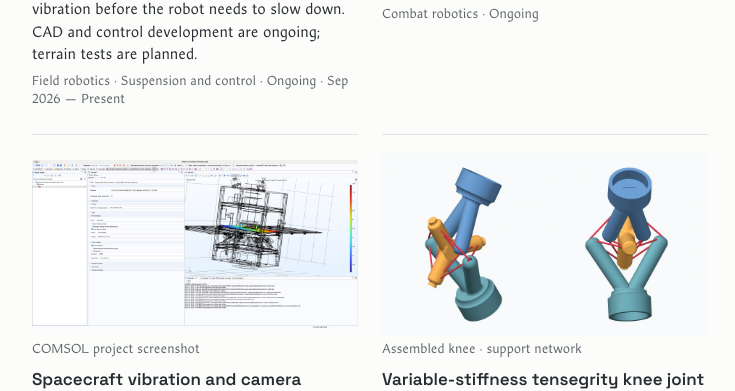
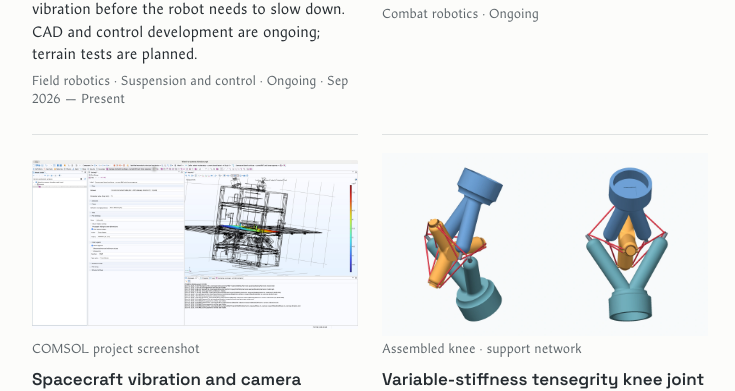
Before and after one commit to psmithul/portfolio, a Next.js app: page / in a window 1280 px wide. Shown: the part 1002-1393 px from the top of the page, without its empty margins (372-1107 px from the left). Built offline with nearby package versions, Linux system fonts and the light colour scheme.

Commit message:
Show clear tendon attachments on the knee assembly

```diff
--- a/content/project-images.ts
+++ b/content/project-images.ts
@@ -36,12 +36,12 @@ export const projectImages: Partial<
   'tensegrity-joint': {
     kind: 'documentation',
     label: 'Assembled knee · support network',
-    src: '/images/projects/tensegrity-knee-support-network.webp',
+    src: '/images/projects/tensegrity-knee-support-assembly.webp',
     width: 1800,
     height: 1012,
-    alt: 'Two views of the assembled tensegrity knee with red support tendons connecting the blue femoral stem, amber tristar, and teal tibial stem.',
+    alt: 'Two views of the assembled tensegrity knee with red support tendons fastened to collars on the amber tristar and pins on the blue and teal frames.',
     caption:
-      'Two views of the three STEP parts in the drawing’s reference pose. Twelve support tendons connect the floating tristar to the two Y-frames.',
+      'The 12 support tendons join collars on the floating tristar to pins at the Y-frame tips. The fittings are illustrative, and the femoral frame is set slightly outward to give the parts clearance.',
     fit: 'contain',
   },
   kneeassist: {
--- a/content/project-studies.ts
+++ b/content/project-studies.ts
@@ -81,7 +81,7 @@ My MATLAB work compares these variables and helps narrow the configurations wort
 
 ![Side and front drawings of the femoral and tibial Y-frames, floating tristar, and support tendons at the reference pose.](/images/projects/tensegrity-knee-geometry.png)
 
-_Side and front views of the reference geometry and load-support network. [Open the full-size drawing](/images/projects/tensegrity-knee-geometry.png)._
+_Side and front views of the nominal geometry and load-support network. [Open the full-size drawing](/images/projects/tensegrity-knee-geometry.png)._
 
 ## Member-force analysis and rotational stiffness
 
```
Also changed, not shown: public/images/projects/tensegrity-knee-support-assembly.webp (added), public/images/projects/tensegrity-knee-support-network.webp (deleted), 1 other file (tests, documents, lock files or other folders).
